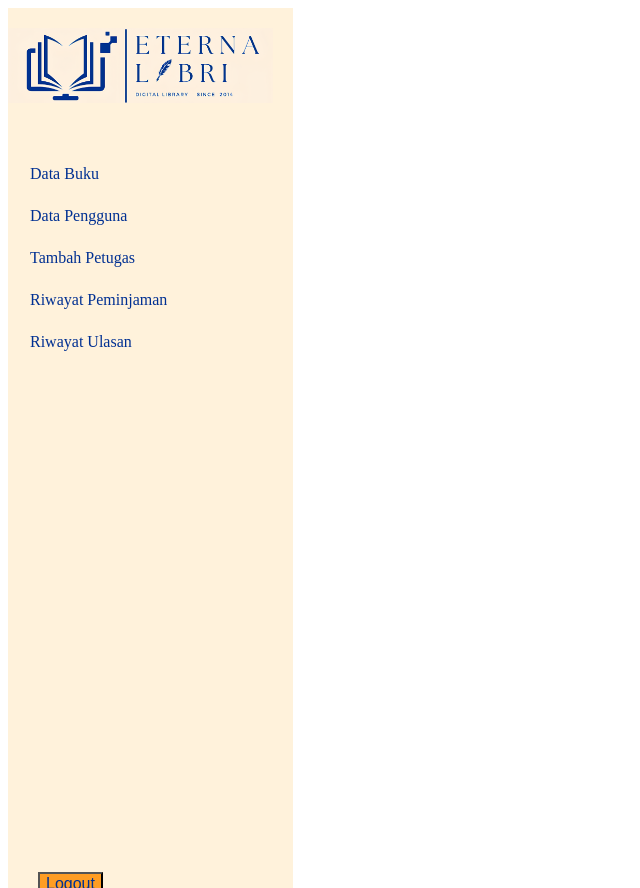
After one commit to sipahaha/digital_library, a PHP site: page /back_end/admin/sidebar.php in a window 1280 px wide. The commit adds this page. Shown: the whole page, without its empty margins (0-640 px from the left). Run offline with PHP 8.4, Linux system fonts and the light colour scheme.

Commit message:
dasboard

```diff
--- /dev/null
+++ b/back_end/admin/sidebar.php
@@ -0,0 +1,73 @@
+<style>
+.sidebar {
+    width: 285px;
+    background: #FFF2DB;
+    color: white;
+    padding-top: 20px;
+    position: fixed;
+    height: 100vh;
+}
+
+.sidebar ul {
+    list-style: none;
+    padding: 0;
+    margin-top: 50px;
+}
+
+.sidebar ul li {
+    padding: 12px;
+}
+
+.sidebar ul li a {
+    color: #003092;
+    text-decoration: none;
+    display: flex;
+    align-items: center;
+}
+
+.sidebar ul li a i {
+    margin-right: 10px;
+}
+
+.sidebar button {
+    background-color: #FF9D23;
+    color: #003092;
+    position: absolute;
+    font-size: medium;
+    bottom: 10px;
+    margin-left: 30px;
+    margin-bottom : 10px;
+}
+
+.sidebar button:hover {
+    border-style: solid 1px 1px;
+    border-color: #FF9D23;
+    color: #003092;
+}
+</style>
+<nav class="sidebar">
+    <div class="logo mb-4 mt-4">
+        <img src="../../asset/img/image11.png" alt="" width="auto" height="75">
+    </div>
+    <ul class="nav flex-column">
+        <li class="nav-item">
+            <a href="pages/databuku.php" class="nav-link active"><i class="bi bi-archive"></i>Data Buku</a>
+        </li>
+        <li class="nav-item">
+            <a href="pages/datapengguna.php" class="nav-link "><i class="bi bi-person-bounding-box"></i>Data
+                Pengguna</a>
+        </li>
+        <li class="nav-item">
+            <a href="pages/datapetugas.php" class="nav-link"><i class="bi-person-badge"></i>Tambah Petugas</a>
+        </li>
+        <li class="nav-item">
+            <a href="pages/datapeminjaman.php" class="nav-link"><i class="bi bi-clipboard-data"></i>Riwayat
+                Peminjaman</a>
+        </li>
+        <li class="nav-item">
+            <a href="pages/dataulasan.php" class="nav-link"><i class="bi-file-text"></i>Riwayat Ulasan</a>
+        </li>
+    </ul>
+
+    <button class="btn btn-md">Logout</button>
+</nav>
--- a/modul/choises.php
+++ b/modul/choises.php
@@ -73,7 +73,7 @@
         <a href="#" class="btn btn-danger">View All →</a>
         <div class="row row-cols-1 row-cols-md-4 g-4" style="margin-left: 60px;">
             <?php
-                     $sqlReslt = $pdo->prepare("SELECT * FROM buku");
+                     $sqlReslt = $pdo->prepare("SELECT * FROM tb_buku");
                      $sqlReslt->execute();
 
                 while($rowResult = $sqlReslt->fetch(PDO::FETCH_ASSOC)) {
```
Also changed, not shown: back_end/admin/index.php (added, +41 -0 lines), register.php (added, +20 -0 lines), asset/img/image11.png (added), asset/img/login.png (added), back_end/admin/pages/data_buku.php (added), back_end/admin/pages/data_peminjaman.php (added), back_end/admin/pages/data_ulasan.php (added), back_end/admin/pages/data_user.php (added), back_end/admin/pages/input_buku.php (added), back_end/admin/pages/input_kategori.php (added), back_end/admin/pages/input_petugas.php (added), login.php (added).
